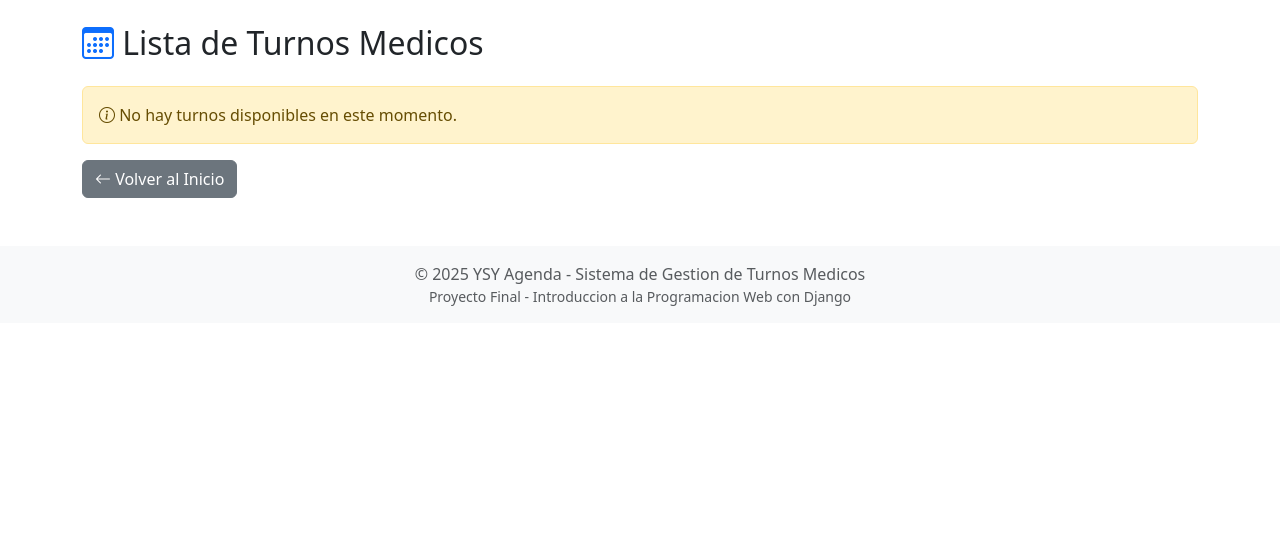
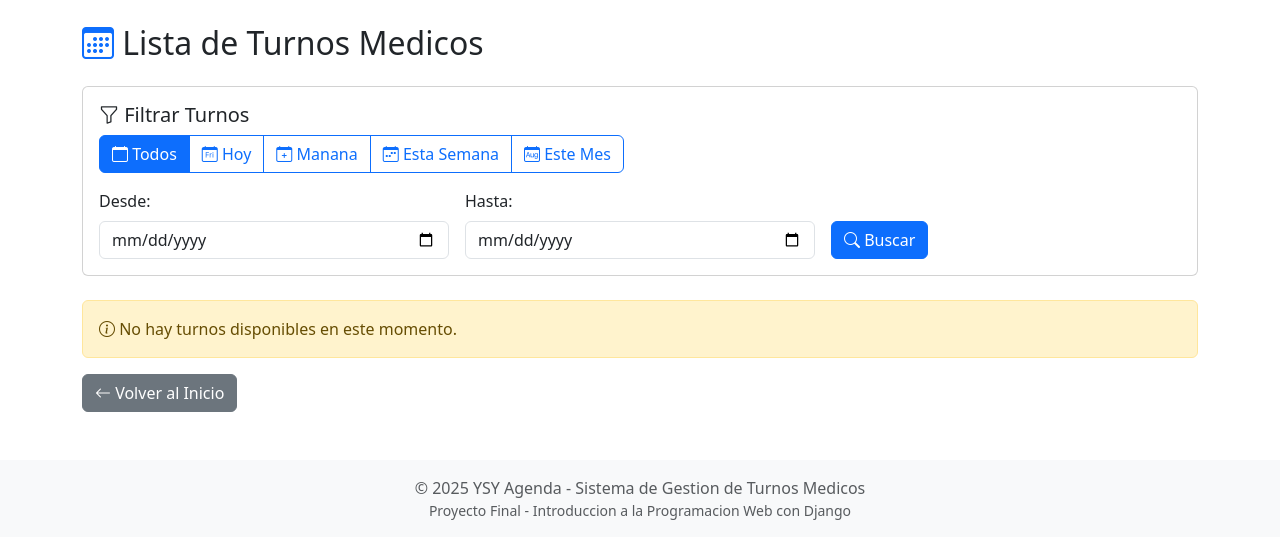
Before and after one commit to MarianoVanStaden/ysyagenda-django, a Django app: page /turnos/ in a window 1280 px wide. Shown: the part 56-615 px from the top of the page. Run offline with Django 5.2, Linux system fonts and the light colour scheme; data that the repository does not hold is empty.

```diff
--- a/agenda/templates/agenda/turnos.html
+++ b/agenda/templates/agenda/turnos.html
@@ -1,4 +1,5 @@
 {% extends 'base.html' %}
+{% load agenda_filters %}
 
 {% block title %}Turnos - YSY Agenda{% endblock %}
 
@@ -9,6 +10,56 @@
             <i class="bi bi-calendar3 text-primary"></i>
             Lista de Turnos Medicos
         </h2>
+    </div>
+</div>
+
+<!-- Filtros de fecha -->
+<div class="row mb-4">
+    <div class="col-12">
+        <div class="card">
+            <div class="card-body">
+                <h5 class="card-title">
+                    <i class="bi bi-funnel"></i> Filtrar Turnos
+                </h5>
+
+                <!-- Botones de filtro rápido -->
+                <div class="btn-group mb-3" role="group">
+                    <a href="{% url 'agenda:turnos' %}" class="btn btn-outline-primary {% if not filtro_activo %}active{% endif %}">
+                        <i class="bi bi-calendar"></i> Todos
+                    </a>
+                    <a href="{% url 'agenda:turnos' %}?filtro=hoy" class="btn btn-outline-primary {% if filtro_activo == 'hoy' %}active{% endif %}">
+                        <i class="bi bi-calendar-day"></i> Hoy
+                    </a>
+                    <a href="{% url 'agenda:turnos' %}?filtro=manana" class="btn btn-outline-primary {% if filtro_activo == 'manana' %}active{% endif %}">
+                        <i class="bi bi-calendar-plus"></i> Manana
+                    </a>
+                    <a href="{% url 'agenda:turnos' %}?filtro=semana" class="btn btn-outline-primary {% if filtro_activo == 'semana' %}active{% endif %}">
+                        <i class="bi bi-calendar-week"></i> Esta Semana
+                    </a>
+                    <a href="{% url 'agenda:turnos' %}?filtro=mes" class="btn btn-outline-primary {% if filtro_activo == 'mes' %}active{% endif %}">
+                        <i class="bi bi-calendar-month"></i> Este Mes
+                    </a>
+                </div>
+
+                <!-- Filtro por rango de fechas -->
+                <form method="get" class="row g-3">
+                    <div class="col-md-4">
+                        <label for="fecha_desde" class="form-label">Desde:</label>
+                        <input type="date" class="form-control" id="fecha_desde" name="fecha_desde" value="{{ fecha_desde }}">
+                    </div>
+                    <div class="col-md-4">
+                        <label for="fecha_hasta" class="form-label">Hasta:</label>
+                        <input type="date" class="form-control" id="fecha_hasta" name="fecha_hasta" value="{{ fecha_hasta }}">
+                    </div>
+                    <div class="col-md-4 d-flex align-items-end">
+                        <input type="hidden" name="filtro" value="rango">
+                        <button type="submit" class="btn btn-primary">
+                            <i class="bi bi-search"></i> Buscar
+                        </button>
+                    </div>
+                </form>
+            </div>
+        </div>
     </div>
 </div>
 
@@ -23,7 +74,7 @@
         <i class="bi bi-info-circle"></i> Posibles soluciones:
     </h5>
     <ol>
-        <li>Asegurate de que el backend de Java este ejecutandose en <code>http://localhost:8080</code></li>
+        <li>Asegurate de que el backend este disponible en <code>https://sistemasmdq.com:8443/TurnosCPMI</code></li>
         <li>Verifica que la base de datos MySQL este activa</li>
         <li>Comprueba que hay datos de turnos en la base de datos</li>
     </ol>
@@ -33,6 +84,17 @@
 {% if turnos %}
 <div class="row">
     <div class="col-12">
+        <!-- Contador de turnos -->
+        <div class="alert alert-info mb-3">
+            <i class="bi bi-info-circle"></i>
+            {% if filtro_activo %}
+                Mostrando <strong>{{ turnos_filtrados }}</strong> de <strong>{{ total_turnos }}</strong> turnos totales
+                (filtro: <strong>{% if filtro_activo == 'hoy' %}Hoy{% elif filtro_activo == 'manana' %}Manana{% elif filtro_activo == 'semana' %}Esta Semana{% elif filtro_activo == 'mes' %}Este Mes{% elif filtro_activo == 'rango' %}Rango Personalizado{% endif %}</strong>)
+            {% else %}
+                Se encontraron <strong>{{ total_turnos }}</strong> turno(s) medico(s) en total.
+            {% endif %}
+        </div>
+
         <div class="table-responsive">
             <table class="table table-striped table-hover">
                 <thead class="table-primary">
@@ -50,9 +112,9 @@
                         <td>{{ turno.id }}</td>
                         <td>
                             <i class="bi bi-person-circle"></i>
-                            {{ turno.paciente.nombre }} {{ turno.paciente.apellido }}
+                            {{ turno.paciente.nombre }}
                             <br>
-                            <small class="text-muted">{{ turno.paciente.email }}</small>
+                            <small class="text-muted">{{ turno.paciente.email|ofuscar_email }}</small>
                         </td>
                         <td>
                             <i class="bi bi-person-badge"></i>
@@ -74,11 +136,6 @@
                 </tbody>
             </table>
         </div>
-
-        <div class="alert alert-success mt-3">
-            <i class="bi bi-check-circle"></i>
-            Se encontraron <strong>{{ turnos|length }}</strong> turno(s) medico(s).
-        </div>
     </div>
 </div>
 {% elif not error %}
--- a/agenda/views.py
+++ b/agenda/views.py
@@ -1,6 +1,7 @@
 import requests
 from django.conf import settings
 from django.views.generic import TemplateView
+from datetime import datetime, timedelta
 
 
 class HomeView(TemplateView):
@@ -14,24 +15,102 @@ class HomeView(TemplateView):
 
 
 class TurnoListView(TemplateView):
-    """Vista para mostrar la lista de turnos desde la API"""
+    """Vista para mostrar la lista de turnos desde la API con filtros de fecha"""
     template_name = 'agenda/turnos.html'
 
     def get_context_data(self, **kwargs):
         context = super().get_context_data(**kwargs)
+
+        # Obtener filtro de fecha de los parámetros GET
+        filtro = self.request.GET.get('filtro', '')
+        fecha_desde = self.request.GET.get('fecha_desde', '')
+        fecha_hasta = self.request.GET.get('fecha_hasta', '')
+
         try:
             # Consumir la API de turnos
             response = requests.get(f'{settings.API_BASE_URL}/turnos', timeout=5)
             if response.status_code == 200:
-                context['turnos'] = response.json()
+                turnos = response.json()
+
+                # Guardar el total de turnos sin filtrar
+                context['total_turnos'] = len(turnos)
+
+                # Aplicar filtros de fecha
+                turnos_filtrados = self._filtrar_turnos_por_fecha(turnos, filtro, fecha_desde, fecha_hasta)
+                context['turnos'] = turnos_filtrados
+                context['turnos_filtrados'] = len(turnos_filtrados)
+                context['filtro_activo'] = filtro
+                context['fecha_desde'] = fecha_desde
+                context['fecha_hasta'] = fecha_hasta
             else:
                 context['turnos'] = []
+                context['total_turnos'] = 0
+                context['turnos_filtrados'] = 0
                 context['error'] = f'Error al obtener turnos: {response.status_code}'
         except requests.exceptions.RequestException as e:
             context['turnos'] = []
-            context['error'] = f'Error de conexión con el backend: {str(e)}'
+            context['total_turnos'] = 0
+            context['turnos_filtrados'] = 0
+            context['error'] = f'Error de conexion con el backend: {str(e)}'
 
         return context
+
+    def _filtrar_turnos_por_fecha(self, turnos, filtro, fecha_desde, fecha_hasta):
+        """Filtra los turnos según el criterio de fecha seleccionado"""
+        if not turnos:
+            return []
+
+        ahora = datetime.now()
+        hoy_inicio = ahora.replace(hour=0, minute=0, second=0, microsecond=0)
+        hoy_fin = ahora.replace(hour=23, minute=59, second=59, microsecond=999999)
+
+        turnos_filtrados = []
+
+        for turno in turnos:
+            try:
+                # Parsear la fecha del turno (formato ISO: 2025-10-22T14:30:00)
+                fecha_turno = datetime.fromisoformat(turno['fecha'].replace('Z', '+00:00'))
+
+                if filtro == 'hoy':
+                    if hoy_inicio <= fecha_turno <= hoy_fin:
+                        turnos_filtrados.append(turno)
+
+                elif filtro == 'manana':
+                    manana_inicio = hoy_inicio + timedelta(days=1)
+                    manana_fin = hoy_fin + timedelta(days=1)
+                    if manana_inicio <= fecha_turno <= manana_fin:
+                        turnos_filtrados.append(turno)
+
+                elif filtro == 'semana':
+                    # Esta semana (de lunes a domingo)
+                    inicio_semana = hoy_inicio - timedelta(days=ahora.weekday())
+                    fin_semana = inicio_semana + timedelta(days=6, hours=23, minutes=59, seconds=59)
+                    if inicio_semana <= fecha_turno <= fin_semana:
+                        turnos_filtrados.append(turno)
+
+                elif filtro == 'mes':
+                    # Este mes
+                    if fecha_turno.year == ahora.year and fecha_turno.month == ahora.month:
+                        turnos_filtrados.append(turno)
+
+                elif filtro == 'rango' and fecha_desde and fecha_hasta:
+                    # Rango personalizado
+                    try:
+                        fecha_desde_dt = datetime.strptime(fecha_desde, '%Y-%m-%d')
+                        fecha_hasta_dt = datetime.strptime(fecha_hasta, '%Y-%m-%d').replace(hour=23, minute=59, second=59)
+                        if fecha_desde_dt <= fecha_turno <= fecha_hasta_dt:
+                            turnos_filtrados.append(turno)
+                    except ValueError:
+                        turnos_filtrados.append(turno)
+                else:
+                    # Sin filtro, mostrar todos
+                    turnos_filtrados.append(turno)
+
+            except (ValueError, KeyError):
+                # Si hay error al parsear la fecha, incluir el turno de todas formas
+                turnos_filtrados.append(turno)
+
+        return turnos_filtrados
 
 
 class EspecialidadListView(TemplateView):
@@ -56,11 +135,16 @@ class EspecialidadListView(TemplateView):
 
 
 class ProfesionalListView(TemplateView):
-    """Vista para mostrar la lista de profesionales desde la API"""
+    """Vista para mostrar la lista de profesionales desde la API con filtros"""
     template_name = 'agenda/profesionales.html'
 
     def get_context_data(self, **kwargs):
         context = super().get_context_data(**kwargs)
+
+        # Obtener filtros de los parámetros GET
+        especialidad_filtro = self.request.GET.get('especialidad', '')
+        busqueda = self.request.GET.get('busqueda', '').strip()
+
         try:
             # Consumir la API de usuarios filtrando por tipo PROFESIONAL
             response = requests.get(
@@ -68,13 +152,69 @@ class ProfesionalListView(TemplateView):
                 params={'tipo': 'PROFESIONAL'},
                 timeout=5
             )
+
+            # Consumir la API de especialidades para el dropdown
+            response_especialidades = requests.get(
+                f'{settings.API_BASE_URL}/especialidades',
+                timeout=5
+            )
+
             if response.status_code == 200:
-                context['profesionales'] = response.json()
+                profesionales = response.json()
+
+                # Guardar el total de profesionales sin filtrar
+                context['total_profesionales'] = len(profesionales)
+
+                # Aplicar filtros
+                profesionales_filtrados = self._filtrar_profesionales(
+                    profesionales, especialidad_filtro, busqueda
+                )
+
+                context['profesionales'] = profesionales_filtrados
+                context['profesionales_filtrados'] = len(profesionales_filtrados)
+                context['especialidad_filtro'] = especialidad_filtro
+                context['busqueda'] = busqueda
+
+                # Agregar lista de especialidades para el filtro
+                if response_especialidades.status_code == 200:
+                    context['especialidades'] = response_especialidades.json()
+                else:
+                    context['especialidades'] = []
             else:
                 context['profesionales'] = []
+                context['total_profesionales'] = 0
+                context['profesionales_filtrados'] = 0
+                context['especialidades'] = []
                 context['error'] = f'Error al obtener profesionales: {response.status_code}'
         except requests.exceptions.RequestException as e:
             context['profesionales'] = []
-            context['error'] = f'Error de conexión con el backend: {str(e)}'
+            context['total_profesionales'] = 0
+            context['profesionales_filtrados'] = 0
+            context['especialidades'] = []
+            context['error'] = f'Error de conexion con el backend: {str(e)}'
 
         return context
+
+    def _filtrar_profesionales(self, profesionales, especialidad_filtro, busqueda):
+        """Filtra profesionales por especialidad y búsqueda por nombre/apellido"""
+        if not profesionales:
+            return []
+
+        profesionales_filtrados = []
+
+        for profesional in profesionales:
+            # Filtro por especialidad
+            if especialidad_filtro:
+                especialidad_prof = profesional.get('especialidad', '').lower()
+                if especialidad_filtro.lower() not in especialidad_prof:
+                    continue
+
+            # Filtro por búsqueda en nombre o apellido
+            if busqueda:
+                nombre_completo = f"{profesional.get('nombre', '')} {profesional.get('apellido', '')}".lower()
+                if busqueda.lower() not in nombre_completo:
+                    continue
+
+            profesionales_filtrados.append(profesional)
+
+        return profesionales_filtrados
--- a/ysyagenda/settings.py
+++ b/ysyagenda/settings.py
@@ -123,4 +123,5 @@ STATIC_URL = 'static/'
 DEFAULT_AUTO_FIELD = 'django.db.models.BigAutoField'
 
 # API Backend Configuration
-API_BASE_URL = 'http://localhost:8080'
+API_BASE_URL = 'https://sistemasmdq.com:8443/TurnosCPMI'
+# API_BASE_URL = 'http://localhost:8080'  # Para desarrollo local
```
Also changed, not shown: agenda/templates/agenda/especialidades.html (+68 -0 lines), agenda/templates/agenda/profesionales.html (+156 -0 lines), agenda/templatetags/agenda_filters.py (added, +26 -0 lines), .claude/settings.local.json, README.md, agenda/templatetags/__init__.py (added).
